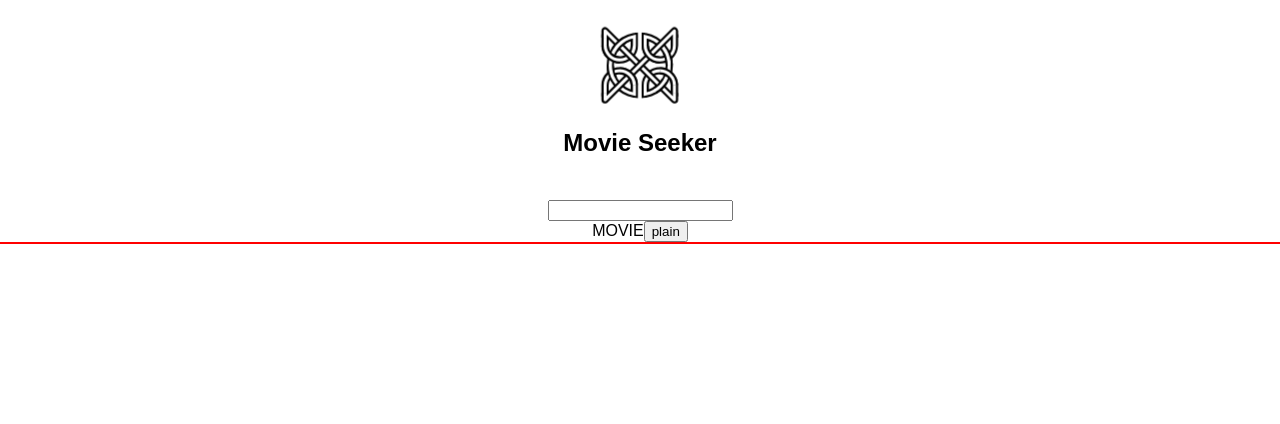
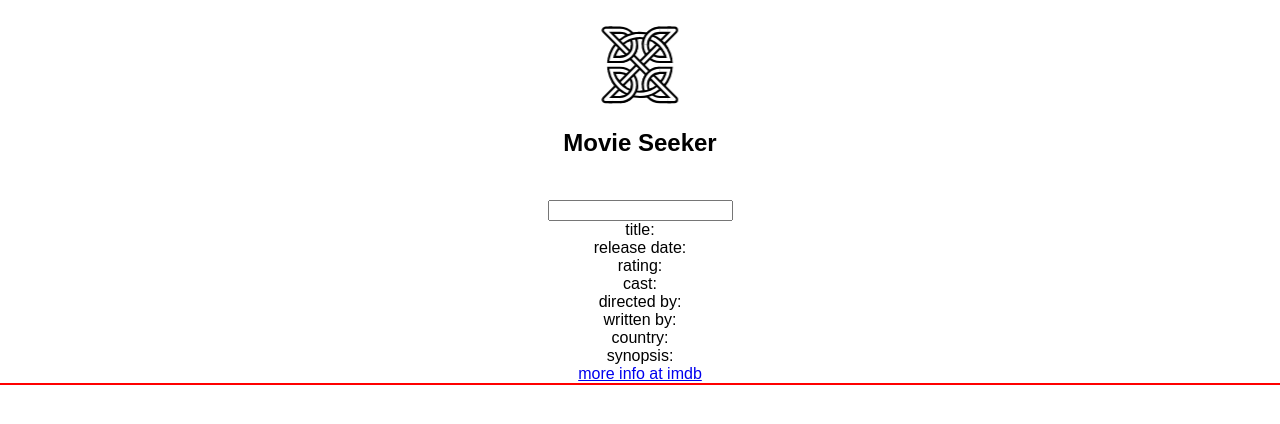
Before and after one commit to wbeck32/go-to-movies, a React (Create React App) app: page / in a window 1280 px wide. Shown: the top 424 px of the page. Built offline with nearby package versions, Linux system fonts and the light colour scheme.

Commit message:
object wrassling achieved

```diff
--- a/src/App.js
+++ b/src/App.js
@@ -5,6 +5,7 @@ import './css/index.css';
 import { Search } from './components/Search';
 import { Movies } from './components/Movies';
 import { MovieInfo } from './components/MovieInfo';
+
 
 const API_KEY = process.env.REACT_APP_API_KEY;
 
@@ -31,10 +32,13 @@ class App extends Component {
       loading: true,
       value: '',
       searchTerm: '',
-      selectedMovie: ''
+      selectedMovieInfo: {},
+      movieInfo: '',
+      infoClass: 'invisible',
+      movieProps: ''
     };
 
-    this.handleClick = this.handleClick.bind(this);
+    this.getMovieInfo = this.getMovieInfo.bind(this);
   }
 
   componentDidMount() {
@@ -42,9 +46,14 @@ class App extends Component {
     this.setState({ loading: false });
   }
 
-  handleClick(target) {
-    console.log('click: ', target);
-    // this.setState({selectedMovie: target});
+  async getMovieInfo(target) {
+    console.log('click: ', target.target.id, Object.keys(target.target));
+    const titleData = await fetch(
+      `http://www.omdbapi.com/?i=${target.target.id}&apikey=${API_KEY}`
+    );
+    let titleInfo = await titleData.json();
+    if( titleInfo) console.log(titleInfo);
+    this.setState({selectedMovieInfo: titleInfo});
   }
 
   async handleSearch(searchTerm) {
@@ -59,11 +68,10 @@ class App extends Component {
       );
       let results = await res.json();
       if (results.Search) {
-        // results.Search.forEach(r => {
         moviesArray = moviesArray.concat(results.Search);
-        // });
       }
     }
+
     this.setState({ movies: moviesArray });
   }
 
@@ -78,13 +86,10 @@ class App extends Component {
         </div>
         <div>
           <Search onSearch={searchTerm => this.handleSearch(searchTerm)} />
-          <MovieInfo />MOVIE
-          <button
-            className="myButton"
-            onClick={({ target }) => this.handleClick(target)}>
-            plain
-          </button>
-          <Movies movies={this.state.movies} />
+          <MovieInfo selectedMovie={this.state.selectedMovieInfo} />
+          <div onClick={( {target} ) => this.getMovieInfo({target})}>
+          <Movies movies={this.state.movies} movieProps={this.props.children}/>
+          </div>
         </div>
       </div>
     );
--- a/src/components/MovieInfo.js
+++ b/src/components/MovieInfo.js
@@ -1,16 +1,15 @@
 import React from 'react';
 import PropTypes from 'prop-types';
 
-MovieInfo.PropTypes = {
-  plot: PropTypes.string
-
+MovieInfo.propTypes = {
+  selectedMovie: PropTypes.object,
 }
 
 export function MovieInfo({selectedMovie}) {
   console.log('info: ',selectedMovie)
   return (
-  <div className="movieInfo">
-  {/* <div><span>title: </span>{selectedMovie.Title}</div>
+  <div key={selectedMovie.imdbID} className="movieInfo">
+  <div><span>title: </span>{selectedMovie.Title}</div>
   <div><span>release date: </span>{selectedMovie.Released}</div>
   <div><span>rating: </span>{selectedMovie.Rated}</div>
   <div><span>cast: </span>{selectedMovie.Actors}</div>
@@ -18,7 +17,7 @@ export function MovieInfo({selectedMovie}) {
   <div><span>written by: </span>{selectedMovie.Writer}</div>
   <div><span>country: </span>{selectedMovie.Country}</div>
   <div><span>synopsis: </span>{selectedMovie.Plot}</div>
-  <div><a href="http://www.imdb.com/title/{selectedMovie.imdbId}"><span>more info at imdb</span></a></div> */}
+  <div><a href="http://www.imdb.com/title/{selectedMovie.imdbId}"><span>more info at imdb</span></a></div>
 </div>
   );
 }
--- a/src/components/Movies.js
+++ b/src/components/Movies.js
@@ -14,39 +14,19 @@ export function Movies({ movies }) {
     <div className="movieList">
       {movies.map(movie =>
         <div key={movie.imdbID}>
-          <Movie movie={movie} onClick={this.handleClick({movie})}/>
-
-          {/* <MovieInfo selectedMovie={movie}/> */}
-        </div>)}
+          <Movie movieKey={movie.imdbID} movie={movie}  />
+        </div>
+      )}
     </div>
   );
 }
 
-
 export function Movie({ movie }) {
   return (
-      <div>
-        <div className="movieItem">
+    <div>
+      {<div className="movieItem" id={movie.imdbID}>
         {movie.Title} - {movie.Year}
-        </div>
-      </div>
+      </div>}
+    </div>
   );
 }
-
-export function MovieInfo({selectedMovie}) {
-  console.log('info in movies: ',selectedMovie)
-  return (
-
-  <div className="movieInfo">
-{/* //   <div><span>title: </span>{selectedMovie.Title}</div>
-//   <div><span>release date: </span>{selectedMovie.Released}</div>
-//   <div><span>rating: </span>{selectedMovie.Rated}</div>
-//   <div><span>cast: </span>{selectedMovie.Actors}</div>
-//   <div><span>directed by: </span>{selectedMovie.Director}</div>
-//   <div><span>written by: </span>{selectedMovie.Writer}</div>
-//   <div><span>country: </span>{selectedMovie.Country}</div>
-//   <div><span>synopsis: </span>{selectedMovie.Plot}</div>
-//   <div><a href="http://www.imdb.com/title/{selectedMovie.imdbId}"><span>more info at imdb</span></a></div> */}
- </div>
-  );
-}
--- a/src/css/index.css
+++ b/src/css/index.css
@@ -37,13 +37,23 @@ body {
   border: 1px solid red;
 }
 
-.movieInfo {
+.movieInfo .invisible {
+  display: none;
+}
+
+.movieInfo .visible {
   display: block;
 }
-.movieInfo:hover {
+
+.infoPanel {
+  border: 1px solid green;
+}
+
+/* .movieInfo:hover {
   display: block;
   border: 3px solid black;
-}
+} */
+
 
 .movieItem {
   display: block;
```
